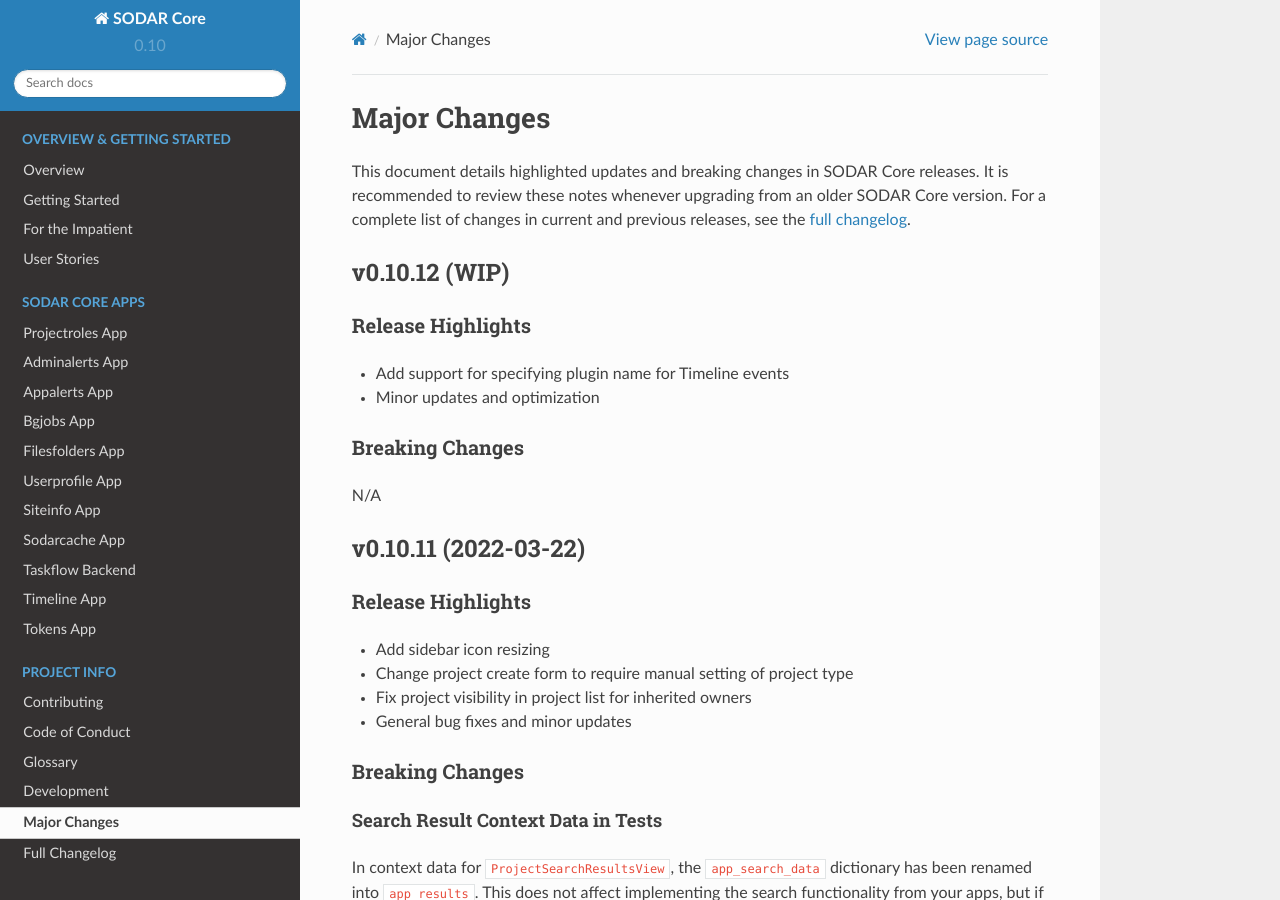
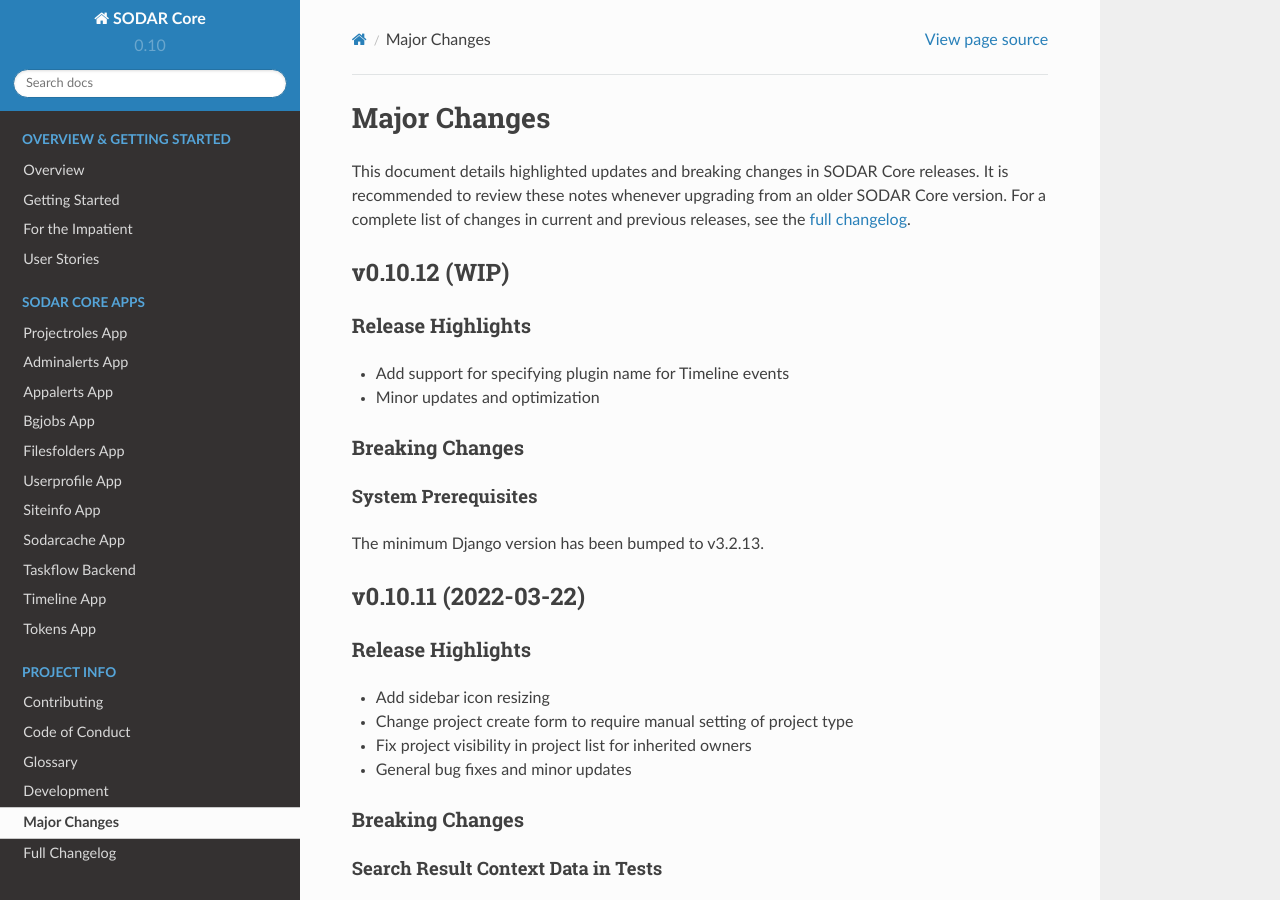
Before and after one commit to bihealth/sodar-core-legacy, a Sphinx documentation site: the page built from docs/source/major_changes.rst, in a window 1280 px wide and 900 px high. Built offline with Sphinx 7.4.7 and the Read the Docs theme 2.0.0, drawn with Linux system fonts in a browser that asks for light colours.

Commit message:
upgrade to django v3.2.13 (#976)

```diff
--- a/CHANGELOG.rst
+++ b/CHANGELOG.rst
@@ -21,6 +21,7 @@
 
 - **General**
     - Upgrade to black v22.3.0 (#972)
+    - Upgrade minimum Django version to v3.2.13 (#976)
 - **Projectroles**
     - Update sidebar icon padding on resize (#967)
     - Batch loading for project list columns (#968)
--- a/docs/source/major_changes.rst
+++ b/docs/source/major_changes.rst
@@ -22,7 +22,10 @@
 Breaking Changes
 ================
 
-N/A
+System Prerequisites
+--------------------
+
+The minimum Django version has been bumped to v3.2.13.
 
 
 v0.10.11 (2022-03-22)
```
Also changed, not shown: 1 other file.
